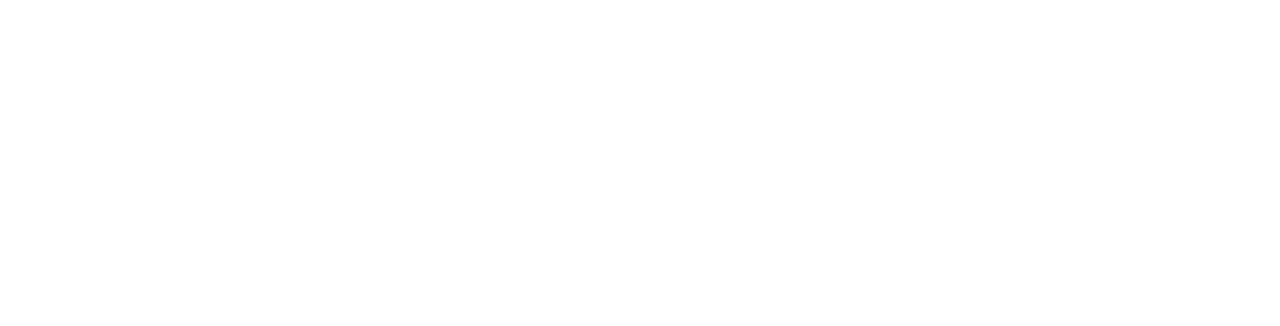
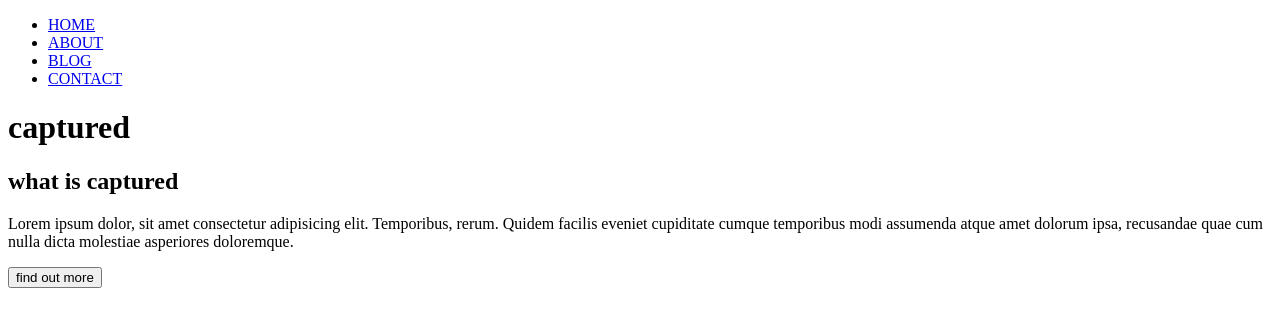
Before and after one commit to jxu710/captured, a plain HTML site: page index.html in a window 1280 px wide. Drawn offline with Linux system fonts and the light colour scheme.

Commit message:
added header to html

```diff
--- a/index.html
+++ b/index.html
@@ -7,6 +7,29 @@
     <title>Document</title>
 </head>
 <body>
+    <!-- Navigation -->
+    <nav>
+        <ul>
+            <li><a href="#">HOME</a></li>
+            <li><a href="#">ABOUT</a></li>
+            <li><a href="#">BLOG</a></li>
+            <li><a href="#">CONTACT</a></li>
+        </ul>
+    </nav>
+
+    <!-- header -->
+    <header>
+        <div class="wrapper">
+            <h1>captured</h1>
+            <div class="intro">
+                <h2>what is captured</h2>
+                <p>Lorem ipsum dolor, sit amet consectetur adipisicing elit. Temporibus, rerum. Quidem facilis eveniet cupiditate cumque temporibus modi assumenda atque amet dolorum ipsa, recusandae quae cum nulla dicta molestiae asperiores doloremque.</p>
+                <button>find out more</button>
+            </div>
+
+        </div>
+    </header>
+
 
 </body>
 </html>
```
